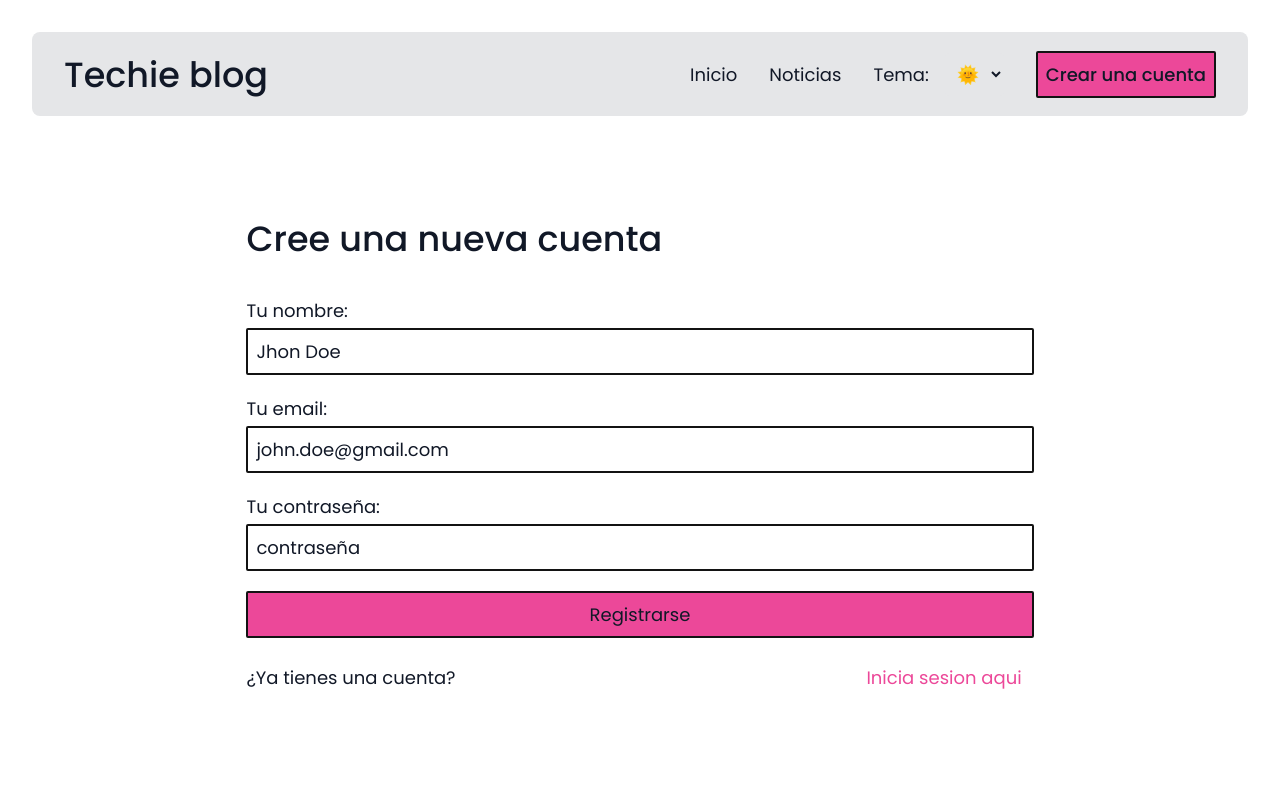
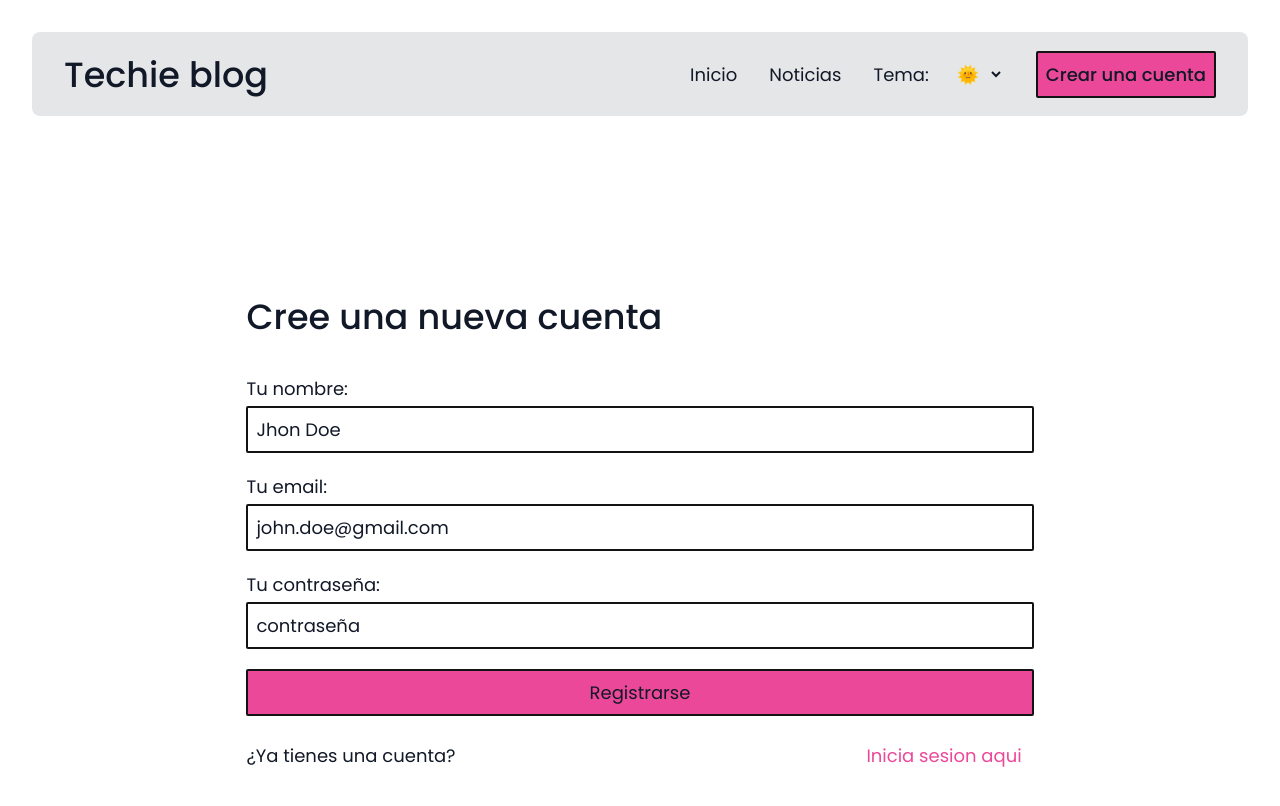
Before and after one commit to FacundoRocha18/techie-blog-webapp, a React (Vite) app: page /register in a window 1280 px wide. Shown: the top 806 px of the page. Built offline with nearby package versions, Linux system fonts and the light colour scheme; no server answers; the database is empty.

Commit message:
Header position type adjustment

```diff
--- a/src/components/Atoms/Section.tsx
+++ b/src/components/Atoms/Section.tsx
@@ -8,9 +8,10 @@ export const StyledSection = styled('section') <IStyledComponent>`
 	display: flex;
 	flex-direction: column;
 	gap: 16px;
+	justify-content: center;
 	padding: 16px;
 	min-height: 100vh;
-	margin-top: 148px;
+	height: fit-content;
 	width: 100%;
 
 	& > h2 {
--- a/src/components/Molecules/Header.tsx
+++ b/src/components/Molecules/Header.tsx
@@ -17,7 +17,7 @@ export const HeaderOuterArea = styled('header') <IStyledComponent>`
 	left: 0;
 	height: fit-content;
 	padding: 16px;
-	position: fixed;
+	position: sticky;
 	top: 0;
 	width: 100%;
 	z-index: 50;
```
